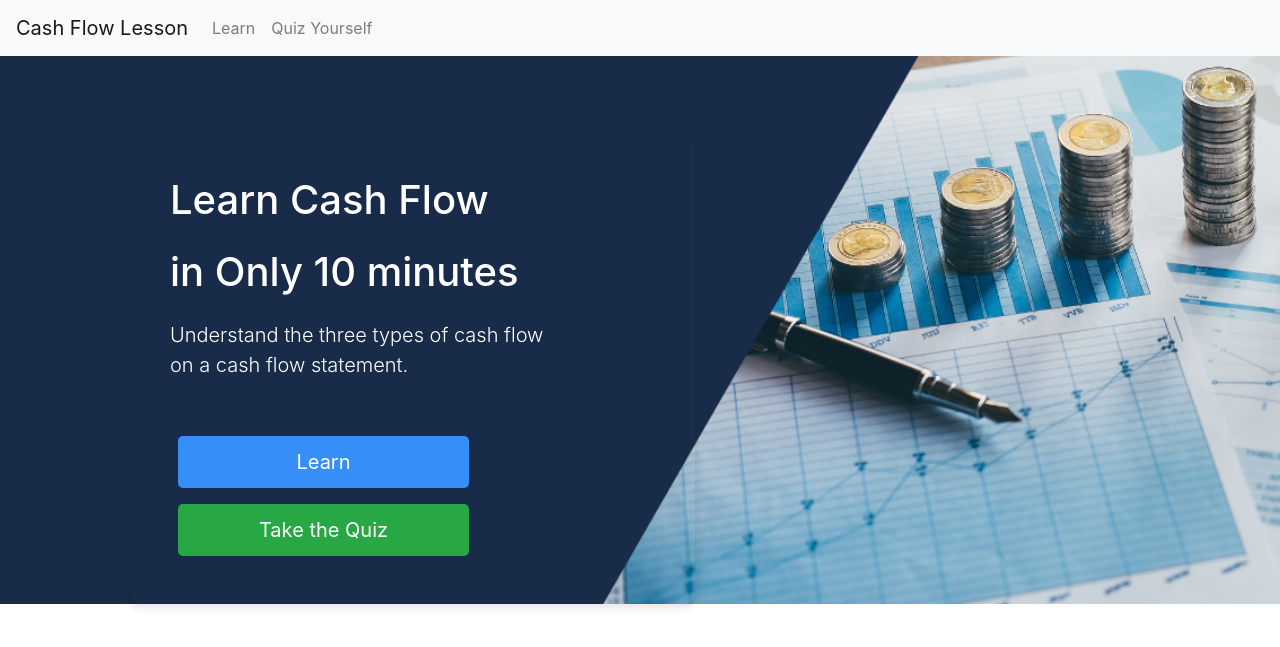
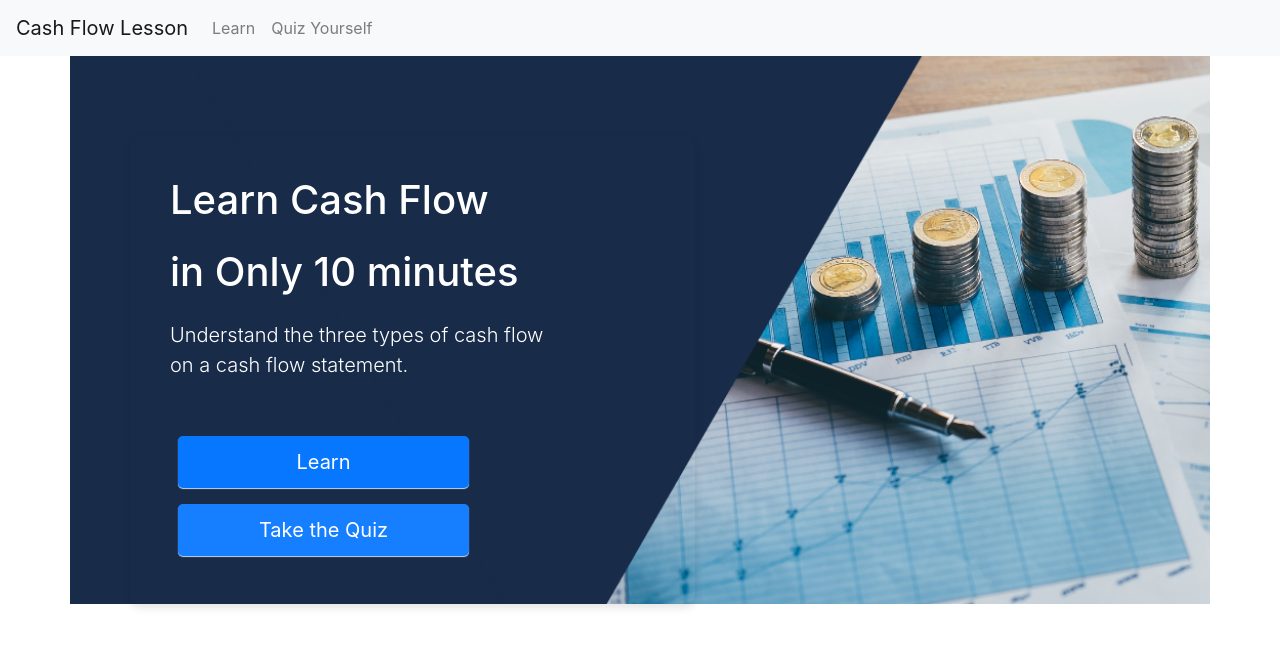
Before and after one commit to cameriemazreku/Learn_Cash_Flow_In_10_Minutes, a Flask app: page / in a window 1280 px wide. Shown: the top 647 px of the page. Run offline with Flask 3, Linux system fonts and the light colour scheme; some libraries are stand-ins or nearby versions.

Commit message:
Changes on the home screen design and added layout.html to have nav bar for each page

```diff
--- a/UI_Design/static/main.css
+++ b/UI_Design/static/main.css
@@ -2,7 +2,7 @@
     background-image: url('images/home.png');
 } */
 
-body {
+.home-div {
     background-image:  url('images/home.png'); /* URL to the image file */
     background-size: cover; /* Cover the entire area */
     background-position: center; /* Center the background image */
@@ -29,9 +29,11 @@ body {
     font-size: 20px;
     border-radius: 5px;
     transition: background-color 0.3s, color 0.3s;
+    box-shadow: 0px 1px 1px #c5d8ec;
+
 }
 .btn-learn {
-    background-color: #368ef9;
+    background-color: #0777ff;
     color: white;
 }
 .btn-learn:hover {
@@ -39,10 +41,10 @@ body {
     color: white;
 }
 .btn-quiz {
-    background-color: #28a745;
+    background-color: #157fff;
     color: white;
 }
 .btn-quiz:hover {
-    background-color: #1e7e34;
+    background-color: #83bfff;
     color: white;
 }
--- a/UI_Design/templates/home.html
+++ b/UI_Design/templates/home.html
@@ -1,32 +1,9 @@
-<!DOCTYPE html>
-<html lang="en">
-<head>
-    <meta charset="UTF-8">
-    <meta name="viewport" content="width=device-width, initial-scale=1.0">
-    <title>Cash Flow Learning</title>
-    <!-- Bootstrap CSS -->
-    <link rel="stylesheet" href="https://stackpath.bootstrapcdn.com/bootstrap/4.5.2/css/bootstrap.min.css">
-    <link rel="stylesheet" href="{{url_for('static', filename='main.css')}}">
 
- <!-- <style>
+{% extends "layout.html" %}
 
-    </style> -->
-</head>
-<body>
-    <nav class="navbar navbar-expand-lg navbar-light bg-light">
-        <div class="collapse navbar-collapse" id="navbarNavAltMarkup">
-            <a class="navbar-brand" href="/">Cash Flow Lesson</a>
+{% block content %}
 
-            <div class="navbar-nav">
-                <a class="nav-link" href="/learn">Learn</a>
-                <a class="nav-link" href="/quiz">Quiz Yourself</a>
-            </div>
-        </div>
-
-
-    </nav>
-    <div class="container">
-    <div class="row ">
+<div class="row home-div">
 
     <div class="col learn-box text-left">
         <h1 class="mb-4">Learn Cash Flow </h1>
@@ -43,12 +20,4 @@
     <div class ="col">
     </div>
     </div>
-</div>
-
-<!-- Optional JavaScript -->
-<!-- jQuery first, then Popper.js, then Bootstrap JS -->
-<script src="https://code.jquery.com/jquery-3.5.1.slim.min.js"></script>
-<script src="https://cdn.jsdelivr.net/npm/@popperjs/core@2.5.2/dist/umd/popper.min.js"></script>
-<script src="https://stackpath.bootstrapcdn.com/bootstrap/4.5.2/js/bootstrap.min.js"></script>
-</body>
-</html>
+    {% endblock %}
--- /dev/null
+++ b/UI_Design/templates/layout.html
@@ -0,0 +1,39 @@
+<!DOCTYPE html>
+<html lang="en">
+<head>
+    <meta charset="UTF-8">
+    <meta name="viewport" content="width=device-width, initial-scale=1.0">
+    <title>Cash Flow Learning</title>
+    <!-- Bootstrap CSS -->
+    <link rel="stylesheet" href="https://stackpath.bootstrapcdn.com/bootstrap/4.5.2/css/bootstrap.min.css">
+    <link rel="stylesheet" href="{{url_for('static', filename='main.css')}}">
+
+ <!-- <style>
+
+    </style> -->
+</head>
+<body>
+    <nav class="navbar navbar-expand-lg navbar-light bg-light">
+        <div class="collapse navbar-collapse" id="navbarNavAltMarkup">
+            <a class="navbar-brand" href="/">Cash Flow Lesson</a>
+
+            <div class="navbar-nav">
+                <a class="nav-link" href="/learn">Learn</a>
+                <a class="nav-link" href="/quiz">Quiz Yourself</a>
+            </div>
+        </div>
+
+
+    </nav>
+    <div class="container">
+            {% block content %}
+            {% endblock %}
+        </div>
+
+<!-- Optional JavaScript -->
+<!-- jQuery first, then Popper.js, then Bootstrap JS -->
+<script src="https://code.jquery.com/jquery-3.5.1.slim.min.js"></script>
+<script src="https://cdn.jsdelivr.net/npm/@popperjs/core@2.5.2/dist/umd/popper.min.js"></script>
+<script src="https://stackpath.bootstrapcdn.com/bootstrap/4.5.2/js/bootstrap.min.js"></script>
+</body>
+</html>
```
Also changed, not shown: UI_Design/templates/learning.html (+10 -5 lines), 1 other file. Lines whose indentation alone changed are shown as unchanged.
